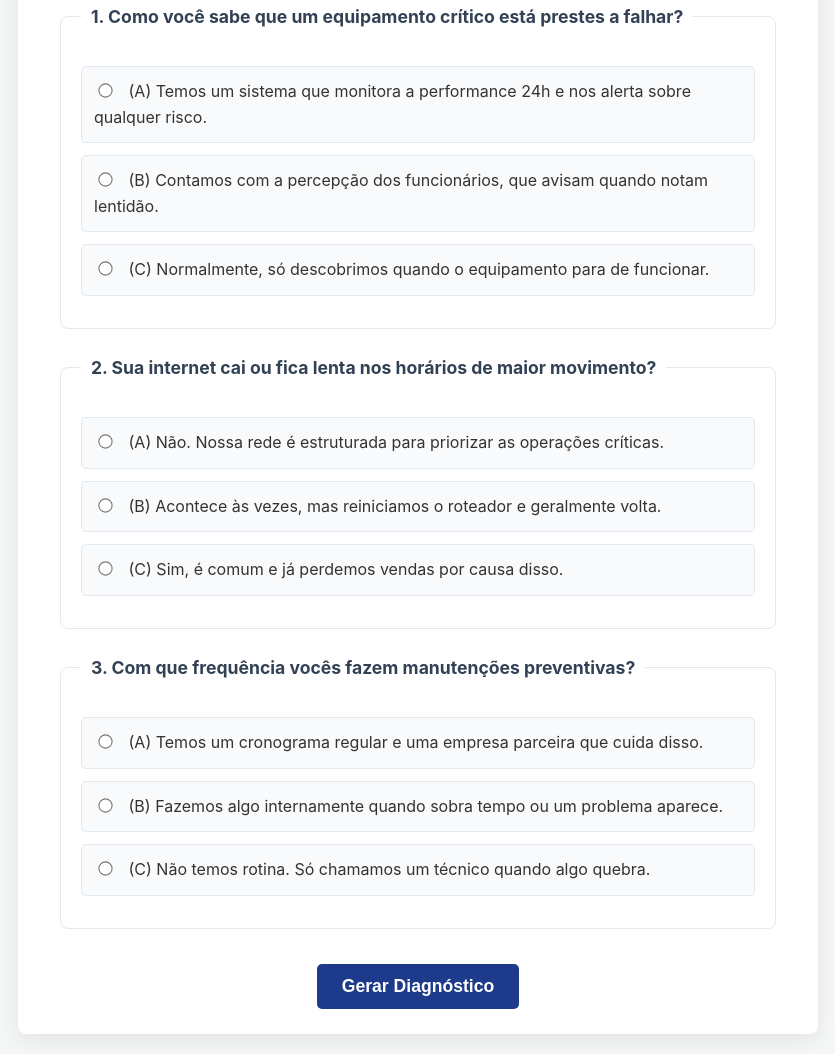
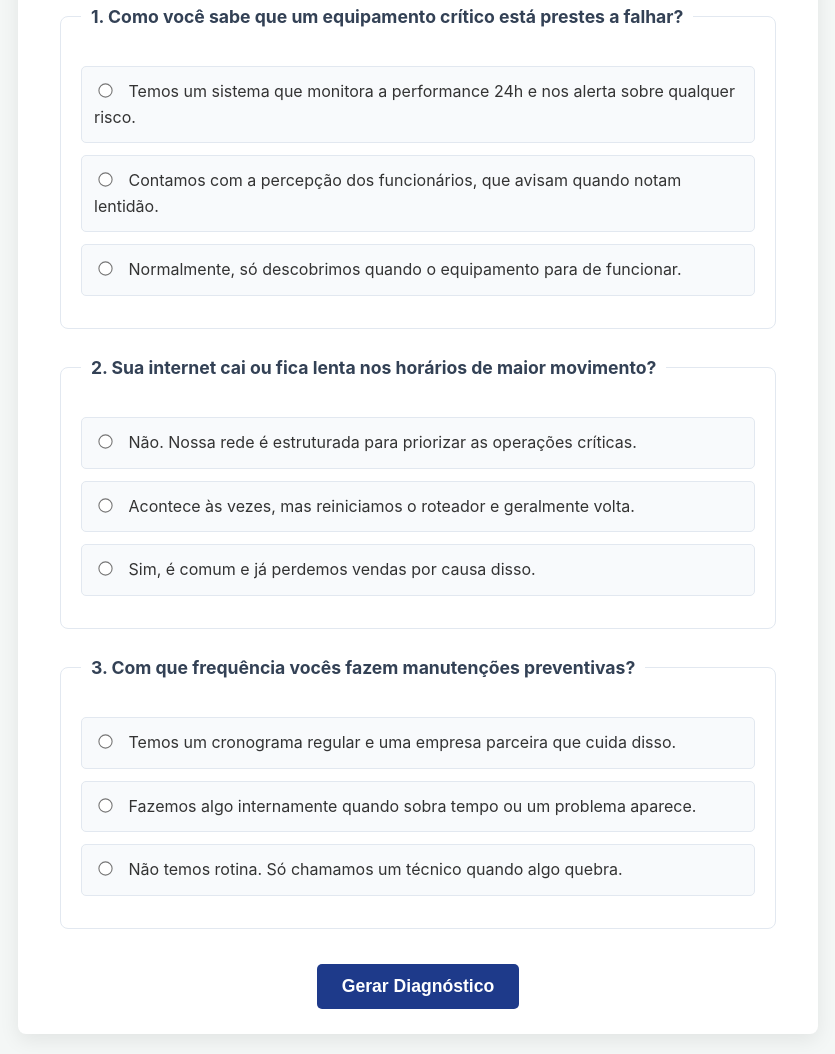
Before and after one commit to is-wenderson/diagnostico-techcomp, a plain HTML site: page index.html in a window 1280 px wide. Shown: the part 218-1272 px from the top of the page, without its empty margins (222-1057 px from the left). Drawn offline with nearby package versions, Linux system fonts and the light colour scheme.

Commit message:
Add files via upload

```diff
--- a/index.html
+++ b/index.html
@@ -18,21 +18,21 @@
         <form id="formulario">
             <fieldset>
                 <legend>1. Como você sabe que um equipamento crítico está prestes a falhar?</legend>
-                <label class="radio-option"><input type="radio" name="pergunta1" value="A" required> (A) Temos um sistema que monitora a performance 24h e nos alerta sobre qualquer risco.</label>
-                <label class="radio-option"><input type="radio" name="pergunta1" value="B"> (B) Contamos com a percepção dos funcionários, que avisam quando notam lentidão.</label>
-                <label class="radio-option"><input type="radio" name="pergunta1" value="C"> (C) Normalmente, só descobrimos quando o equipamento para de funcionar.</label>
+                <label class="radio-option"><input type="radio" name="pergunta1" value="A" required> Temos um sistema que monitora a performance 24h e nos alerta sobre qualquer risco.</label>
+                <label class="radio-option"><input type="radio" name="pergunta1" value="B"> Contamos com a percepção dos funcionários, que avisam quando notam lentidão.</label>
+                <label class="radio-option"><input type="radio" name="pergunta1" value="C"> Normalmente, só descobrimos quando o equipamento para de funcionar.</label>
             </fieldset>
             <fieldset>
                 <legend>2. Sua internet cai ou fica lenta nos horários de maior movimento?</legend>
-                <label class="radio-option"><input type="radio" name="pergunta2" value="A" required> (A) Não. Nossa rede é estruturada para priorizar as operações críticas.</label>
-                <label class="radio-option"><input type="radio" name="pergunta2" value="B"> (B) Acontece às vezes, mas reiniciamos o roteador e geralmente volta.</label>
-                <label class="radio-option"><input type="radio" name="pergunta2" value="C"> (C) Sim, é comum e já perdemos vendas por causa disso.</label>
+                <label class="radio-option"><input type="radio" name="pergunta2" value="A" required> Não. Nossa rede é estruturada para priorizar as operações críticas.</label>
+                <label class="radio-option"><input type="radio" name="pergunta2" value="B"> Acontece às vezes, mas reiniciamos o roteador e geralmente volta.</label>
+                <label class="radio-option"><input type="radio" name="pergunta2" value="C"> Sim, é comum e já perdemos vendas por causa disso.</label>
             </fieldset>
             <fieldset>
                 <legend>3. Com que frequência vocês fazem manutenções preventivas?</legend>
-                <label class="radio-option"><input type="radio" name="pergunta3" value="A" required> (A) Temos um cronograma regular e uma empresa parceira que cuida disso.</label>
-                <label class="radio-option"><input type="radio" name="pergunta3" value="B"> (B) Fazemos algo internamente quando sobra tempo ou um problema aparece.</label>
-                <label class="radio-option"><input type="radio" name="pergunta3" value="C"> (C) Não temos rotina. Só chamamos um técnico quando algo quebra.</label>
+                <label class="radio-option"><input type="radio" name="pergunta3" value="A" required> Temos um cronograma regular e uma empresa parceira que cuida disso.</label>
+                <label class="radio-option"><input type="radio" name="pergunta3" value="B"> Fazemos algo internamente quando sobra tempo ou um problema aparece.</label>
+                <label class="radio-option"><input type="radio" name="pergunta3" value="C"> Não temos rotina. Só chamamos um técnico quando algo quebra.</label>
             </fieldset>
             <div class="button-container">
                 <button type="submit" id="gerar-btn">Gerar Diagnóstico</button>
```
